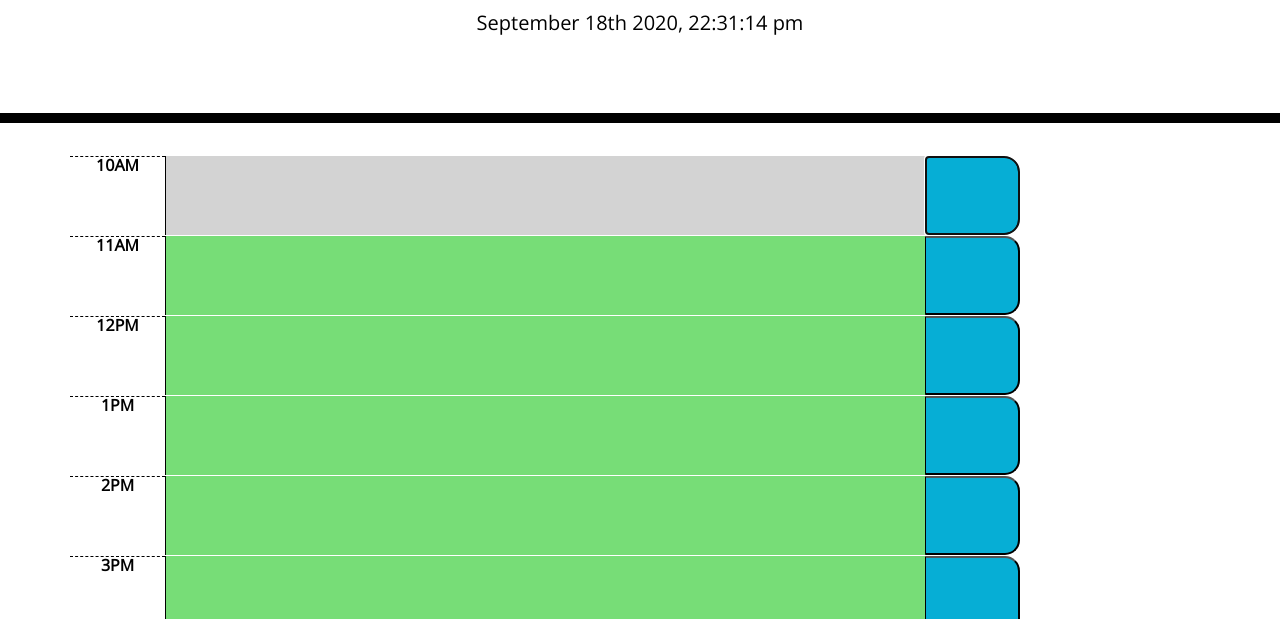
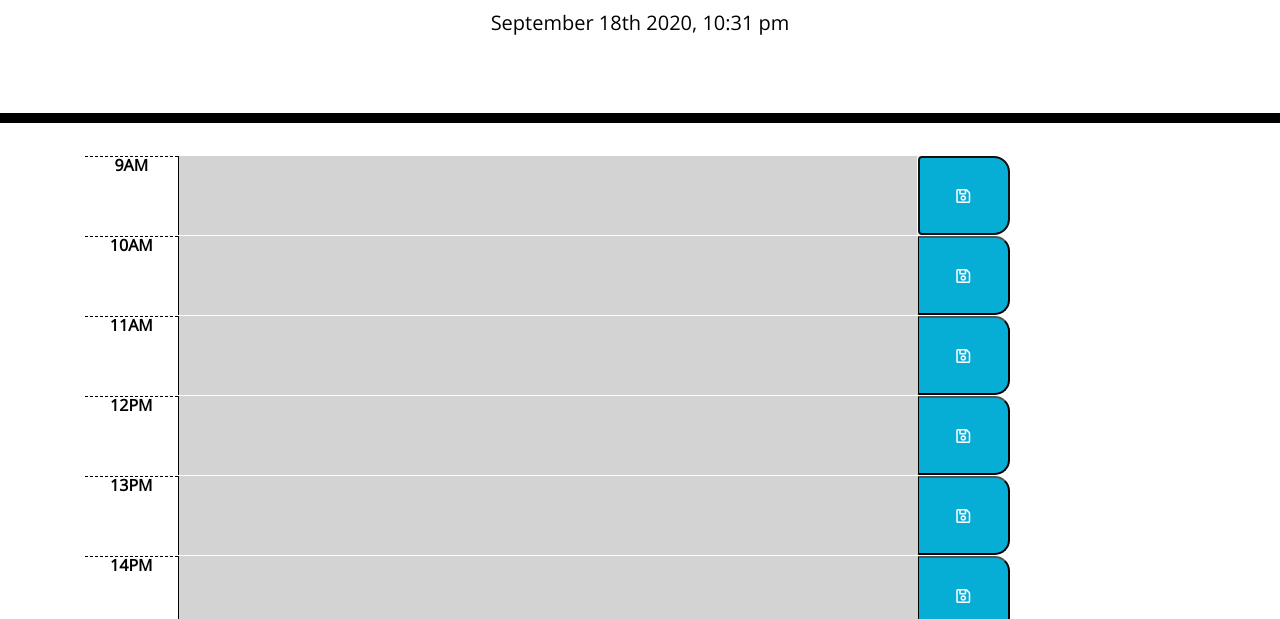
Before and after one commit to jjainga/To-Do-App, a plain HTML site: page index.html in a window 1280 px wide. Both pictures are taken after a click on the button 972 px from the left and 376 px from the top of the page. Shown: the part 181-800 px from the top of the page. Drawn offline with nearby package versions, Linux system fonts and the light colour scheme.

Commit message:
Saved Events

```diff
--- a/index.html
+++ b/index.html
@@ -22,7 +22,7 @@
     <title>Work Day Scheduler</title>
   </head>
 
-  <body>
+  <body class="text-center">
     <header class="jumbotron">
       <h1 class="display-3">Work Day Scheduler</h1>
       <p class="lead">A simple calendar app for scheduling your work day</p>
--- a/script.js
+++ b/script.js
@@ -1,33 +1,55 @@
 
 //TODO: Set current date in top p tag
 
-var today = moment().format('MMMM Do YYYY, H:mm:ss a');
+var today = moment().format('MMMM Do YYYY, h:mm a');
 console.log(today);
 //Create Current day at top of page
 $("#currentDay").text(today);
+var currentTime = Number(moment().format('H'));
+console.log(currentTime);
+//TODO:// Create an Array to Save Events
+var savedEvents = [];
+var task = {
+    eventTime: " ",
+    eventDescription: " "
+    }
 
 //TODO: Create grid and buttons to save
 todayEvents();
 function todayEvents() {
-for (var i = 12; i > -12; i--) {
+for (var i = 9; i < 19; i++) {
     //Creating elements for each variable and setting classes and attibutes
-    var startingHour = moment().add(-i, 'hours').format('hA');
+    if (i >= 12) {
+        var ampm = "PM";
+    }
+    else if (i < 12) {
+        var ampm = "AM";
+    }
+    var startingHour = i + ampm;
 
+    console.log(i);
+    console.log(startingHour);
+    //Create Row for each event
     var hour = $("<section>").addClass("row time-block");
-    var time = $("<div>").addClass("col-md-1 hour font-weight-bold");
-    var userEvent = $("<textarea>").addClass("col-md-8 description");
-    var save = $("<button>").addClass("col-md-1 saveBtn");
-    var btn = $("<i>").attr( "i", "hover");
+    //Create Hour col
+    var time = $("<div>").addClass("col-md-1 hour font-weight-bold").attr("id", "time" + i);
+    //Create descrition text area
+    var userEvent = $("<textarea>").addClass("col-md-8 description").attr("id", "description" + i);
+    //Create button
+    var save = $("<button>").addClass("col-md-1 saveBtn").attr("id", "save" + i);
+    //Create icon
+    var btn = $("<i>").addClass("far fa-save").attr( "i", "hover");
     //Create color code for past/present/future
-    if (startingHour < moment().format('hA')) {
+    if (i < currentTime) {
         userEvent.addClass("past");
     }
-    else if (startingHour > moment().format('hA')) {
+    else if (i > currentTime) {
         userEvent.addClass("future");
     }
-    else if (startingHour = moment().format('hA')) {
+    else {
         userEvent.addClass("present");
     }
+
     //Appending each element to the page
     save.append(btn);
     time.text(startingHour);
@@ -38,6 +60,19 @@ for (var i = 12; i > -12; i--) {
     $(".container").append(hour);
 }}
 
-//TODO: Save event to localstorage
-
-console.log(moment().format('hA'))
+//TODO: Save click event to localstorage
+$(".container").on("click", '.saveBtn', function (event) {
+    var textArea = $(this).siblings('textarea').val().trim();
+    var timeArea = $(this).siblings('div').text();
+        console.log(textArea);
+        console.log(timeArea);
+    //push to object
+    task.eventTime = timeArea;
+    task.eventDescription = textArea;
+        console.log(task);
+    savedEvents.push(task);
+        console.log(savedEvents);
+    var stringOfSaves = JSON.stringify(savedEvents);
+        console.log(stringOfSaves);
+    localStorage.setItem("Saved Events", stringOfSaves);
+})
--- a/style.css
+++ b/style.css
@@ -28,6 +28,7 @@ textarea{
 .time-block{
   text-align: center;
   border-radius: 15px;
+  margin: 0 auto;
 }
 
 .row {
```
